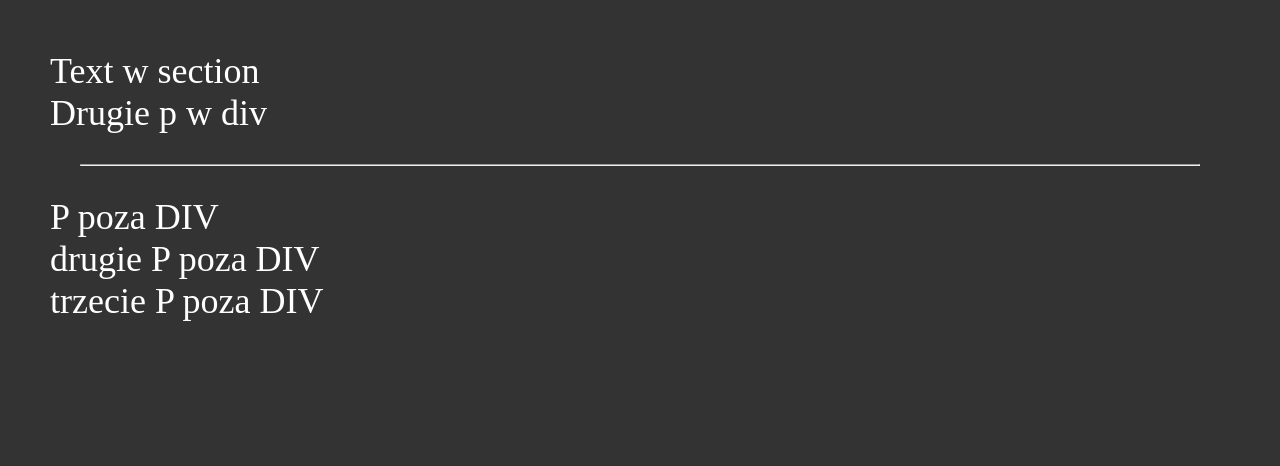
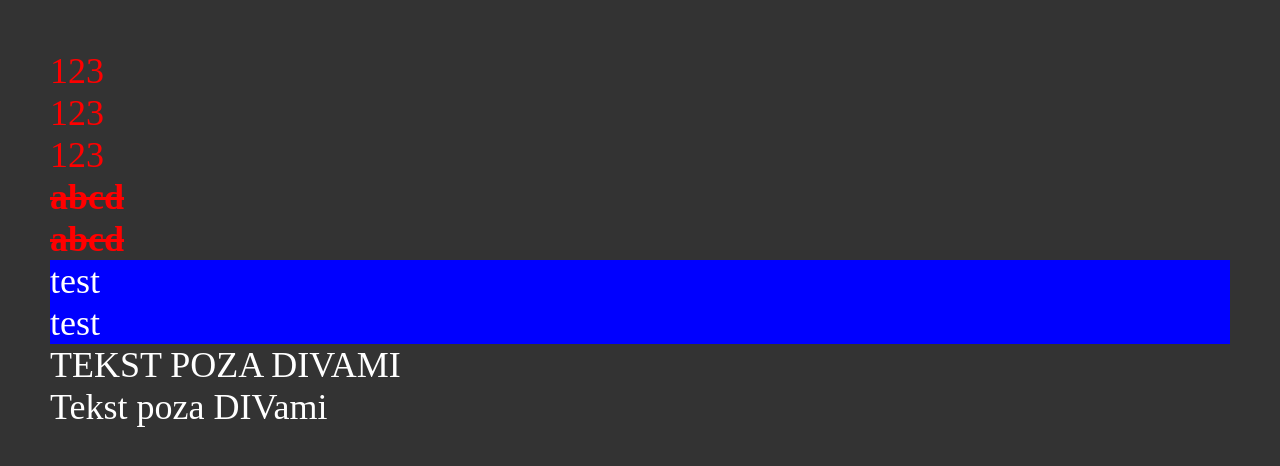
Before and after one commit to aiiram/kombinatory, a plain HTML site: page index.html in a window 1280 px wide. Drawn offline with Linux system fonts and the light colour scheme.

Commit message:
kombinatory test

```diff
--- a/assets/css/style.css
+++ b/assets/css/style.css
@@ -12,13 +12,13 @@ body {
     font-size: 36px;
 }
 
-hr {
+/* hr {
     margin: 30px;
 }
 
 div+p {
     color: red;
-}
+} */
 
 /*
 div~p {
@@ -28,3 +28,20 @@ div~p {
 /* div>p {
     color: lime;
 } */
+
+div>p {
+    color: red;
+}
+
+.child>p {
+    text-decoration: line-through;
+    font-weight: bold;
+}
+
+#test~div {
+    background-color: blue;
+}
+
+main+p {
+    text-transform: uppercase;
+}
--- a/index.html
+++ b/index.html
@@ -11,7 +11,7 @@
 
 <body>
 
-    <div>
+    <!-- <div>
         <section>
             <p>Text w section</p>
         </section>
@@ -22,7 +22,32 @@
 
     <p>P poza DIV</p>
     <p>drugie P poza DIV</p>
-    <p>trzecie P poza DIV</p>
+    <p>trzecie P poza DIV</p> -->
+
+
+    <main>
+
+        <div>
+            <p>123</p>
+            <p>123</p>
+            <p>123</p>
+        </div>
+
+        <div class="child">
+            <p>abcd</p>
+            <p>abcd</p>
+        </div>
+
+        <div>
+            <div id="test"></div>
+            <div>test</div>
+            <div>test</div>
+        </div>
+
+    </main>
+
+    <p>Tekst poza DIVami</p>
+    <p>Tekst poza DIVami</p>
 </body>
 
 </html>
```
